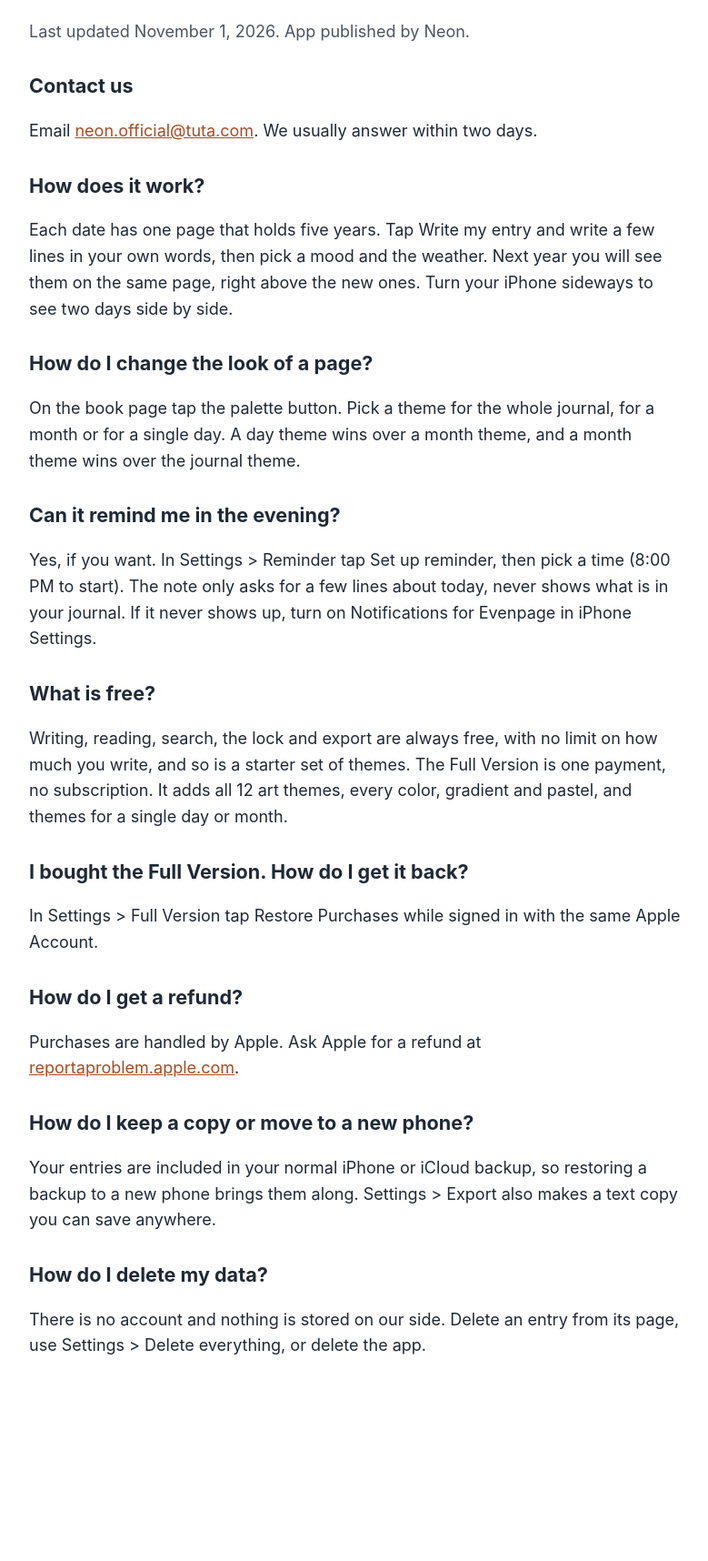
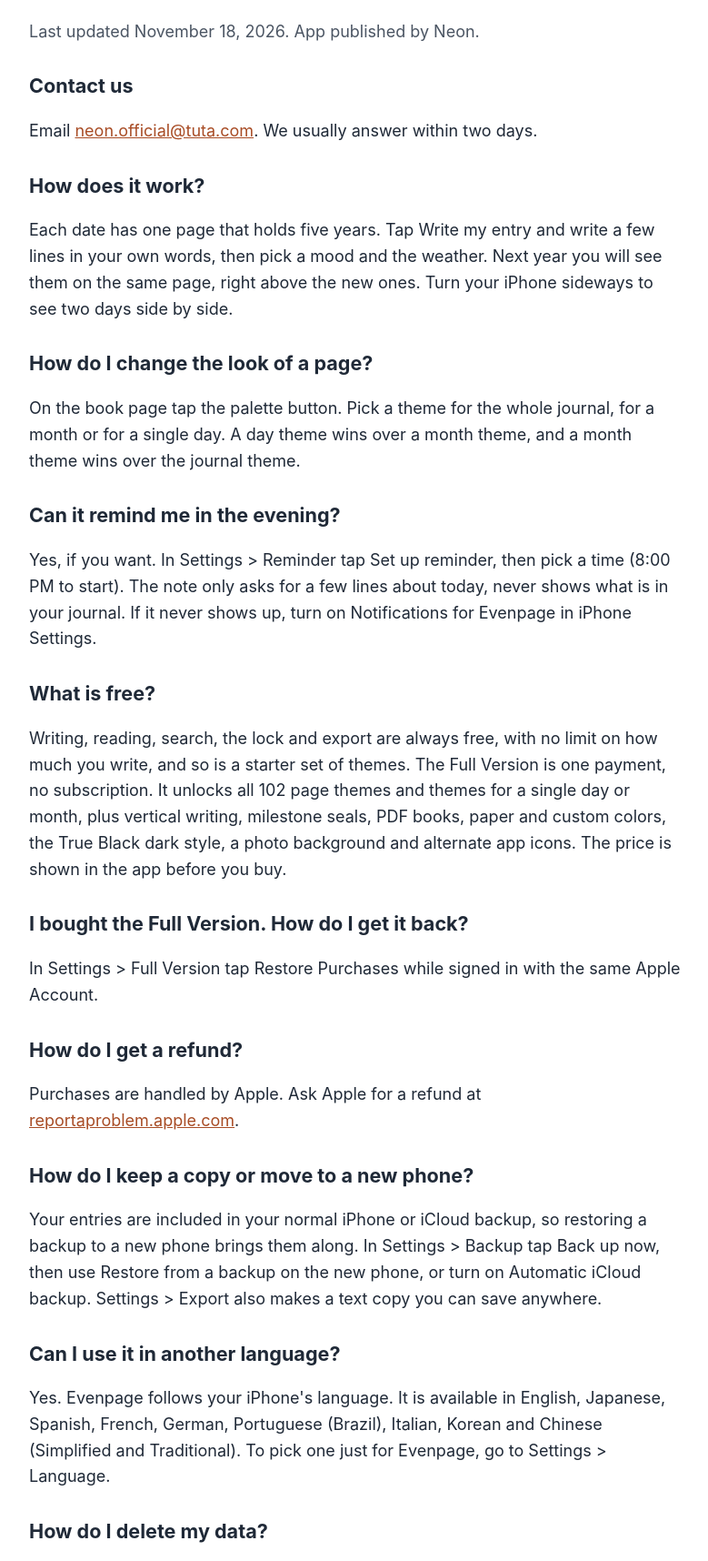
Before and after one commit to neon-app-studio/apps-site, a plain HTML site: page evenpage/support.html in a window 1280 px wide. Shown: the part 138-1854 px from the top of the page at 91% size, without its empty margins (248-1027 px from the left). Before the commit the page ends 1674 px from the top, so only its background shows below. Drawn offline with Linux system fonts and the light colour scheme.

Commit message:
Evenpage privacy and support for 1.0.2: 102 themes (not 12), backup file and optional iCloud Drive backup, photo background copy, on-device read aloud, 10 languages

```diff
--- a/evenpage/support.html
+++ b/evenpage/support.html
@@ -5,7 +5,7 @@
 </head><body>
 <nav><a href="privacy.html">Privacy policy and terms</a></nav>
 <h1>Evenpage: Help and Support</h1>
-<p class="muted">Last updated November 1, 2026. App published by Neon.</p>
+<p class="muted">Last updated November 18, 2026. App published by Neon.</p>
 <h2>Contact us</h2>
 <p>Email <a href="mailto:neon.official@tuta.com">neon.official@tuta.com</a>. We usually answer within two days.</p>
 <h2>How does it work?</h2>
@@ -15,13 +15,15 @@
 <h2>Can it remind me in the evening?</h2>
 <p>Yes, if you want. In Settings &gt; Reminder tap Set up reminder, then pick a time (8:00 PM to start). The note only asks for a few lines about today, never shows what is in your journal. If it never shows up, turn on Notifications for Evenpage in iPhone Settings.</p>
 <h2>What is free?</h2>
-<p>Writing, reading, search, the lock and export are always free, with no limit on how much you write, and so is a starter set of themes. The Full Version is one payment, no subscription. It adds all 12 art themes, every color, gradient and pastel, and themes for a single day or month.</p>
+<p>Writing, reading, search, the lock and export are always free, with no limit on how much you write, and so is a starter set of themes. The Full Version is one payment, no subscription. It unlocks all 102 page themes and themes for a single day or month, plus vertical writing, milestone seals, PDF books, paper and custom colors, the True Black dark style, a photo background and alternate app icons. The price is shown in the app before you buy.</p>
 <h2>I bought the Full Version. How do I get it back?</h2>
 <p>In Settings &gt; Full Version tap Restore Purchases while signed in with the same Apple Account.</p>
 <h2>How do I get a refund?</h2>
 <p>Purchases are handled by Apple. Ask Apple for a refund at <a href="https://reportaproblem.apple.com">reportaproblem.apple.com</a>.</p>
 <h2>How do I keep a copy or move to a new phone?</h2>
-<p>Your entries are included in your normal iPhone or iCloud backup, so restoring a backup to a new phone brings them along. Settings &gt; Export also makes a text copy you can save anywhere.</p>
+<p>Your entries are included in your normal iPhone or iCloud backup, so restoring a backup to a new phone brings them along. In Settings &gt; Backup tap Back up now, then use Restore from a backup on the new phone, or turn on Automatic iCloud backup. Settings &gt; Export also makes a text copy you can save anywhere.</p>
+<h2>Can I use it in another language?</h2>
+<p>Yes. Evenpage follows your iPhone's language. It is available in English, Japanese, Spanish, French, German, Portuguese (Brazil), Italian, Korean and Chinese (Simplified and Traditional). To pick one just for Evenpage, go to Settings &gt; Language.</p>
 <h2>How do I delete my data?</h2>
 <p>There is no account and nothing is stored on our side. Delete an entry from its page, use Settings &gt; Delete everything, or delete the app.</p>
 </body></html>
```
Also changed, not shown: evenpage/privacy.html (+4 -3 lines).
